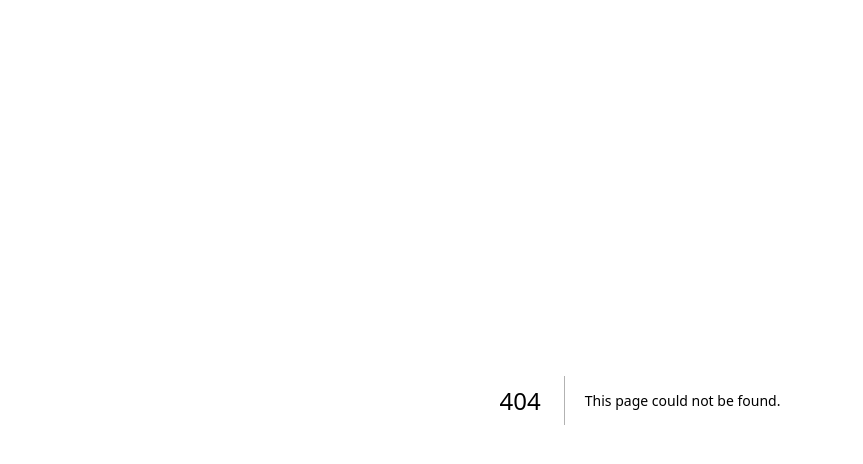
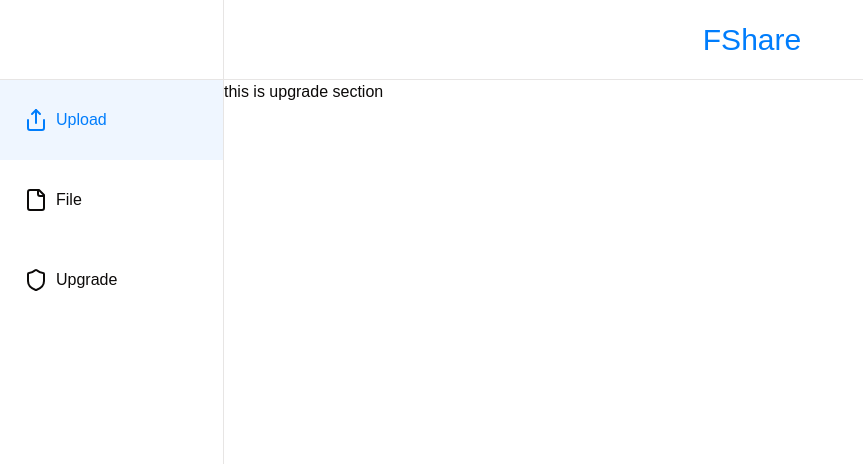
Before and after one commit to 1234vishalsharma/FShare, a Next.js app: page /Upgrad_e in a window 1280 px wide. Before the commit this address had no page. Shown: the top 464 px of the page, without its empty margins (0-863 px from the left). Built offline with nearby package versions, Linux system fonts and the light colour scheme; a web font is replaced by a local one.

Commit message:
Side nav Updated

```diff
--- /dev/null
+++ b/app/(dashboard)/(routes)/Upgrad_e/page.js
@@ -0,0 +1,11 @@
+import React from 'react'
+
+function Upgrade() {
+  return (
+    <div>
+      this is upgrade section
+    </div>
+  )
+}
+
+export default Upgrade
--- a/app/(dashboard)/(routes)/_components/SideNav.js
+++ b/app/(dashboard)/(routes)/_components/SideNav.js
@@ -1,18 +1,13 @@
 "use client"
 import React, { useState } from 'react'
 import { UserButton } from '@clerk/nextjs'
-import { Share, File, Shield } from 'lucide-react';
+import { Share, File, Shield, Router } from 'lucide-react';
 import { useRouter } from 'next/navigation';
 // Side nav component
 function SideNav() {
 
   const [ActiveBtn, setActiveBtn] = useState(0);
-  const [path, setPath] = useState();
-  const navigateHandeler = () =>{
-    const router = useRouter();
-    router.push("/Files")
-    console.log("btn clicked");
-  }
+  const router = useRouter()
   const menuItem = [
     {
       id: 1,
@@ -30,7 +25,7 @@
       id: 3,
       name : 'Upgrade',
       icon: Shield,
-      path: '/Upgrade'
+      path: '/Upgrad_e'
     },
   ]
 
@@ -44,8 +39,7 @@
         {menuItem.map((item,index)=>(
           <button className={`w-full flex gap-2 h-20  items-center float-start hover:bg-gray-100 px-6 ${ActiveBtn == index ? 'text-main bg-blue-50':null}`}
           onClick={()=>{setActiveBtn(index);
-            setPath(item.path);
-           navigateHandeler;}}
+            router.push(menuItem[index].path)}}
            >
             <item.icon/>
             <h2>{item.name}</h2>
```
